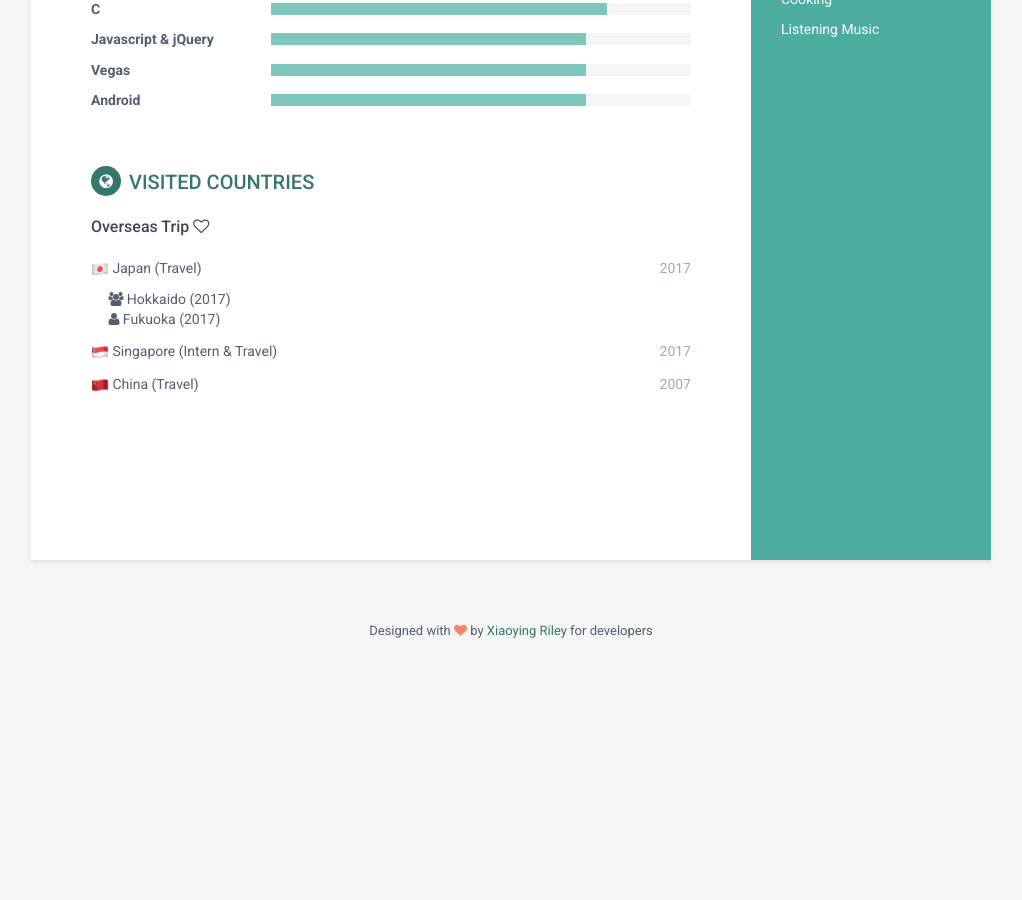
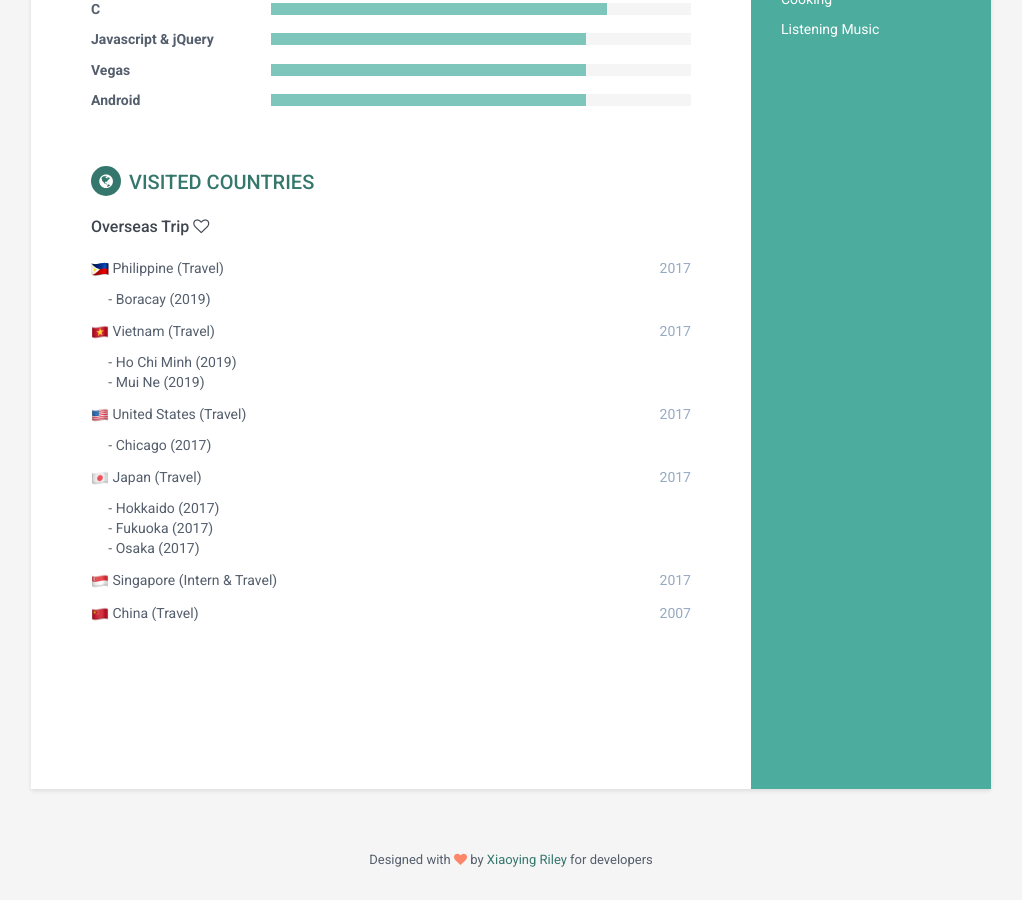
Before and after one commit to ChaerinYu/ChaerinYu.github.io, a Jekyll site: the page built from index.html, in a window 1280 px wide and 900 px high, scrolled down 1022 px. Shown: the whole window, without its empty margins (129-1151 px from the left). Built offline with Jekyll 4.4.1, drawn with Linux system fonts in a browser that asks for light colours; before the commit the page ends 1724 px from its top, so only the background shows below that.

Commit message:
Update countries.html
countries

```diff
--- a/_includes/countries.html
+++ b/_includes/countries.html
@@ -10,9 +10,27 @@
       </div>
       <div class="upper-row">
         <p><span class="project-tagline">
+                       <img src="{{site.baseurl}}/assets/images/ph.png" width="18"/> Philippine (Travel)</span>
+          <div class="time">2017</div>
+          &nbsp;&nbsp;&nbsp;&nbsp; - Boracay (2019) </p>
+      </div>
+      <div class="upper-row">
+        <p><span class="project-tagline">
+                       <img src="{{site.baseurl}}/assets/images/vn.png" width="18"/> Vietnam (Travel)</span>
+          <div class="time">2017</div>
+          &nbsp;&nbsp;&nbsp;&nbsp; - Ho Chi Minh (2019) <br> &nbsp;&nbsp;&nbsp;&nbsp; - Mui Ne (2019) </p>
+      </div>
+      <div class="upper-row">
+        <p><span class="project-tagline">
+                       <img src="{{site.baseurl}}/assets/images/us.png" width="18"/> United States (Travel)</span>
+          <div class="time">2017</div>
+          &nbsp;&nbsp;&nbsp;&nbsp; - Chicago (2017) </p>
+      </div>
+      <div class="upper-row">
+        <p><span class="project-tagline">
                        <img src="{{site.baseurl}}/assets/images/jp.png" width="18"/> Japan (Travel)</span>
           <div class="time">2017</div>
-          &nbsp;&nbsp;&nbsp;&nbsp; <i class="fa fa-users"></i> Hokkaido (2017) <br> &nbsp;&nbsp;&nbsp;&nbsp; <i class="fa fa-user"></i> Fukuoka (2017) </p>
+          &nbsp;&nbsp;&nbsp;&nbsp; - Hokkaido (2017) <br> &nbsp;&nbsp;&nbsp;&nbsp; - Fukuoka (2017) <br> &nbsp;&nbsp;&nbsp;&nbsp; - Osaka (2017)</p>
       </div>
       <div class="upper-row">
         <p><span class="project-tagline">
```
